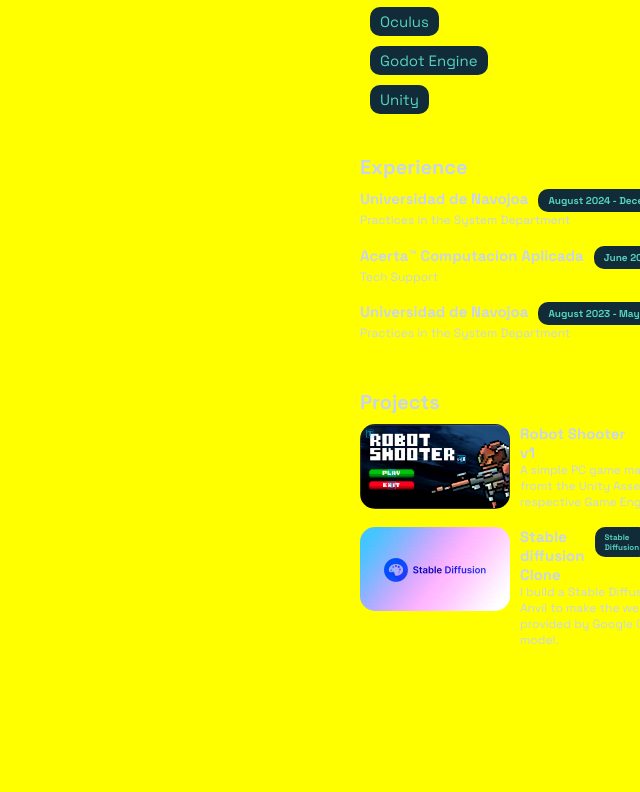
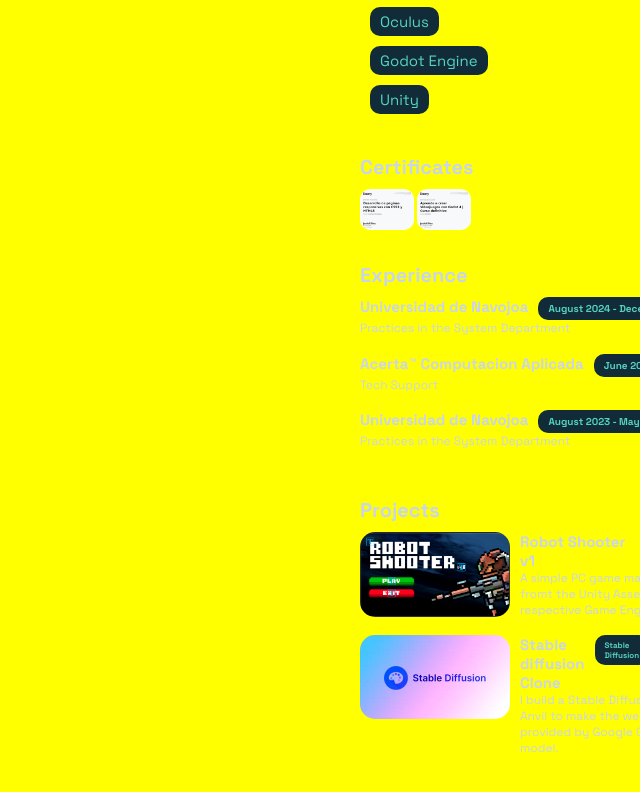
Before and after one commit to JazielDiaz/developer-portfolio, a plain HTML site: page index.html in a window 1280 px wide. Shown: the part 1702-2494 px from the top of the page, without its empty margins (640-1280 px from the left). Drawn offline with Linux system fonts and the light colour scheme.

Commit message:
Certificates-Desktop

```diff
--- a/index.css
+++ b/index.css
@@ -1,4 +1,5 @@
 @import url('https://fonts.googleapis.com/css2?family=Space+Grotesk:wght@300..700&display=swap');
+@import url('https://fonts.googleapis.com/css2?family=Space+Mono:ital,wght@0,400;0,700;1,400;1,700&display=swap');
 
 :root{
     --main-bg-color: #101B39;
@@ -222,6 +223,22 @@ a{
     grid-column: 1/3;
 }
 
+.certificates-display{
+    display: flex;
+}
+
+span{
+    font-family: 'Space Mono';
+    font-size: 1.2rem;
+}
+
+.certificate-image{
+    width: 95%;
+    height: 95%;
+    border-radius: 1rem;
+}
+
+
 @media screen and (max-width: 480px){
     html{
         padding: 5rem 10rem;
--- a/index.html
+++ b/index.html
@@ -67,6 +67,25 @@
             </article>
             <aside>
                 <h3>Skills</h3>
+            </aside>
+        </section>
+        <section id="certificates">
+            <article class="container">
+                <div class="certificates-display">
+                    <div class="certificate">
+                        <a href="https://www.udemy.com/certificate/UC-b19d6e64-d21c-4ea3-b9e4-9c712925b549/">
+                            <img src="./images/responsive-course.jpg" alt="" class="certificate-image">
+                        </a>
+                    </div>
+                    <div class="certificate">
+                        <a href="https://www.udemy.com/certificate/UC-49e9a38f-a32f-4fd6-bc82-700f5ba92d05/">
+                            <img src="./images/godot-engine-course.jpg" alt="" class="certificate-image">
+                        </a>
+                    </div>
+                </div>
+            </article>
+            <aside>
+                <h3>Certificates</h3>
             </aside>
         </section>
         <section id="work-experience">
```
Also changed, not shown: images/godot-engine-course.jpg (added), images/responsive-course.jpg (added).
